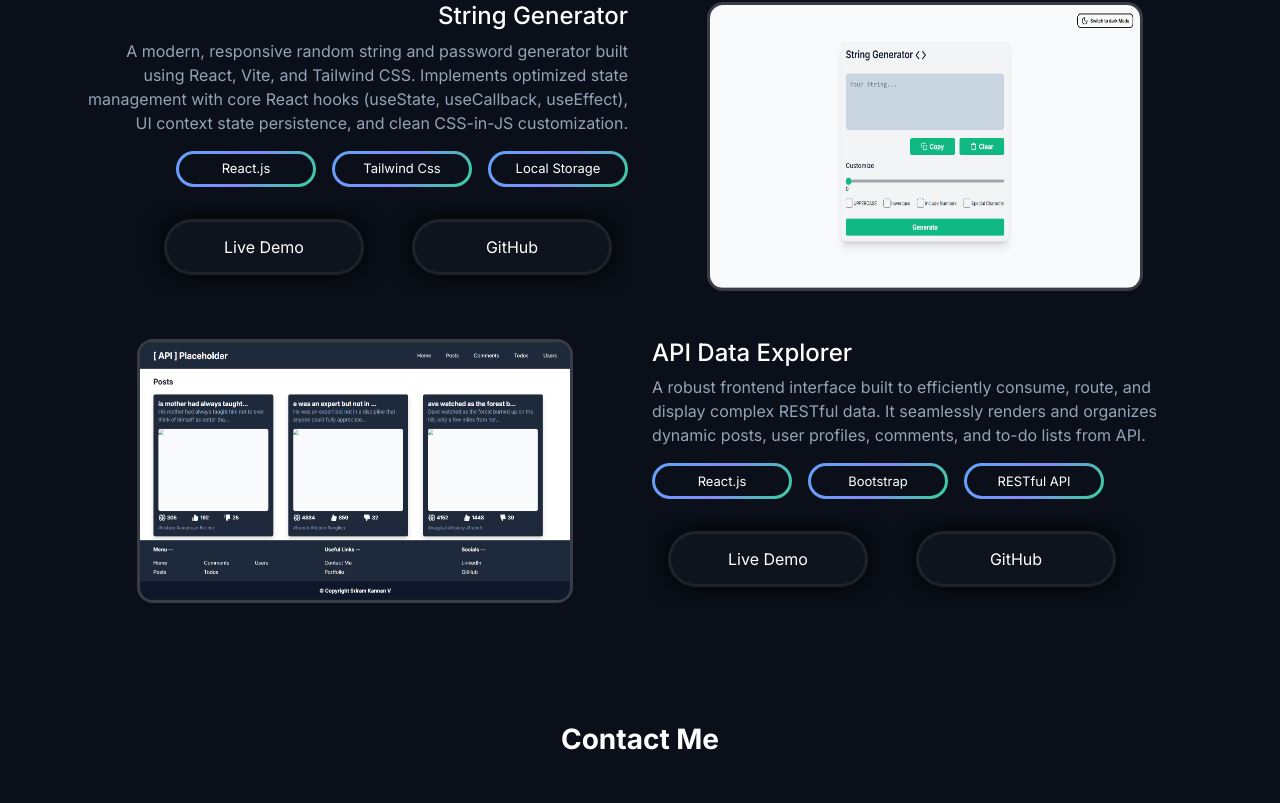
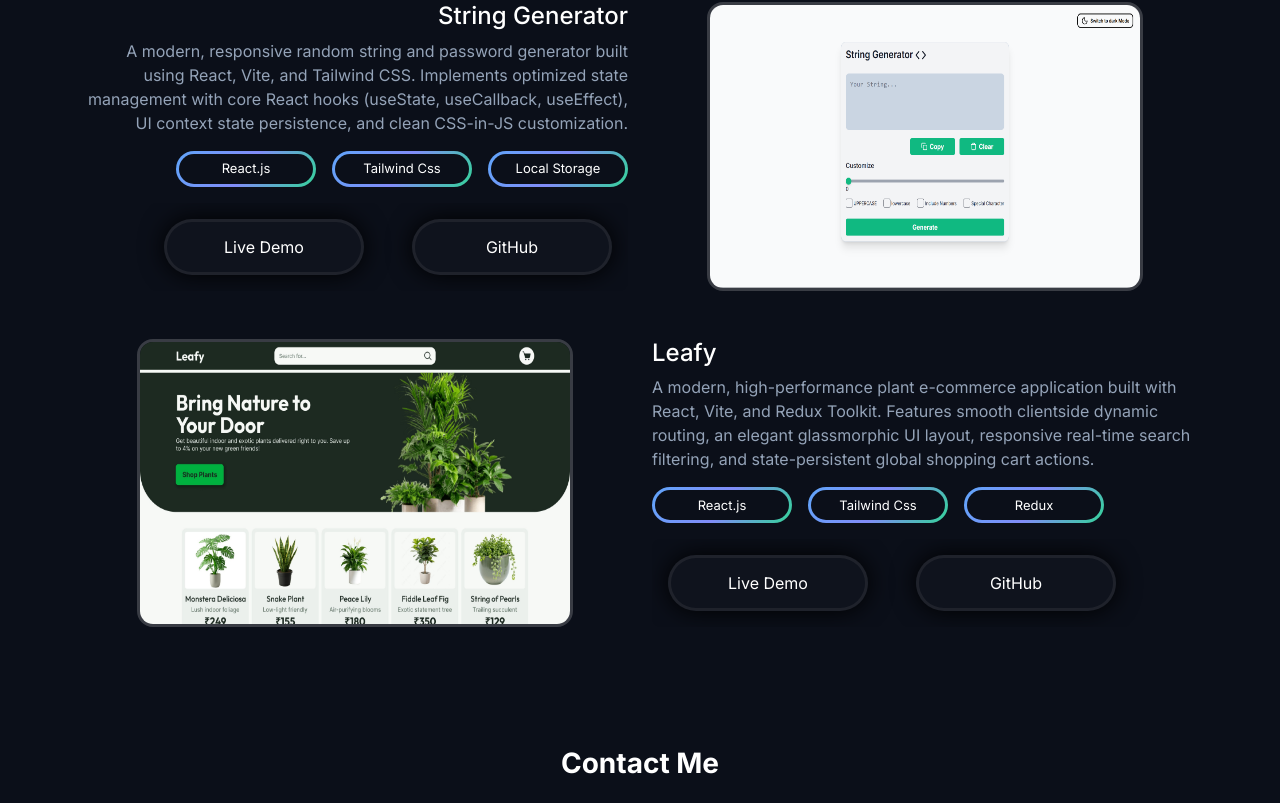
Before and after one commit to SriramKannanV/Portfolio, a React (Vite) app: page / in a window 1280 px wide. Shown: the part 2205-3008 px from the top of the page. Built offline with nearby package versions, Linux system fonts and the light colour scheme.

Commit message:
Project Update

```diff
--- a/src/components/Project.jsx
+++ b/src/components/Project.jsx
@@ -56,23 +56,24 @@ const Project = () => {
 
         <div className='row mt-5'>
           <div className='col-lg-6 project-img text-center'>
-            <img src="/pro3.png" alt="Project1" />
+            <img src="/pro3.jpg" alt="Project1" />
           </div>
 
           <div className='col-lg-6 align-content-center mt-4 mt-lg-0'>
-            <h4 className='fw-medium px-3 px-md-0'>API Data Explorer</h4>
-            <p className='project-p px-3 px-md-0'>A robust frontend interface built to efficiently consume, route, and display complex RESTful data. It
-              seamlessly renders and organizes dynamic posts, user profiles, comments, and to-do lists from API.</p>
+            <h4 className='fw-medium px-3 px-md-0'>Leafy</h4>
+            <p className='project-p px-3 px-md-0'>A modern, high-performance plant e-commerce application built with React, Vite, and Redux
+              Toolkit. Features smooth clientside dynamic routing, an elegant glassmorphic UI layout, responsive real-time search filtering,
+              and state-persistent global shopping cart actions.</p>
 
             <div className='d-flex gap-3 project-tag'>
               <p className='text-center align-content-center fs-7'>React.js</p>
-              <p className='text-center align-content-center fs-7'>Bootstrap</p>
-              <p className='text-center align-content-center fs-7'>RESTful API</p>
+              <p className='text-center align-content-center fs-7'>Tailwind Css</p>
+              <p className='text-center align-content-center fs-7'>Redux</p>
             </div>
 
             <div className='d-flex gap-3'>
-              <button><a style={{color: "var(--text)"}} href='https://dummyapis.netlify.app/' target='_blank' rel='noopener noreferrer'>Live Demo</a></button>
-              <button><a style={{color: "var(--text)"}} href='https://github.com/SriramKannanV/APIs' target='_blank' rel='noopener noreferrer'>GitHub</a></button>
+              <button><a style={{color: "var(--text)"}} href='https://leafy-ecommerce.netlify.app/' target='_blank' rel='noopener noreferrer'>Live Demo</a></button>
+              <button><a style={{color: "var(--text)"}} href='https://github.com/SriramKannanV/Leafy' target='_blank' rel='noopener noreferrer'>GitHub</a></button>
             </div>
           </div>
         </div>
--- a/src/components/Skills.jsx
+++ b/src/components/Skills.jsx
@@ -18,7 +18,7 @@ const Skills = () => {
             <p className='text-center align-content-center'>JavaScript</p>
             <p className='text-center align-content-center'>HTML5 & CSS3</p>
             <p className='text-center align-content-center'>Bootstrap</p>
-            <p className='text-center align-content-center'>UI/UX Principles</p>
+            <p className='text-center align-content-center'>Redux</p>
           </div>
 
           <div className='d-flex justify-content-center gap-4 mb-4 flex-wrap'>
--- a/src/index.css
+++ b/src/index.css
@@ -118,7 +118,7 @@ html{
 }
 .about-img{
     max-width: 386px;
-    width: 330px;
+    width: 100%;
     border-radius: 24px;
     border: 3px solid #FFFFFF30;
 }
```
Also changed, not shown: public/pro3.jpg (added), public/pro3.png (deleted).
